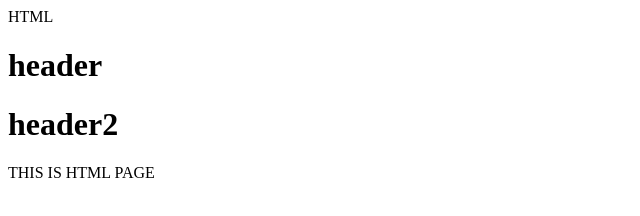
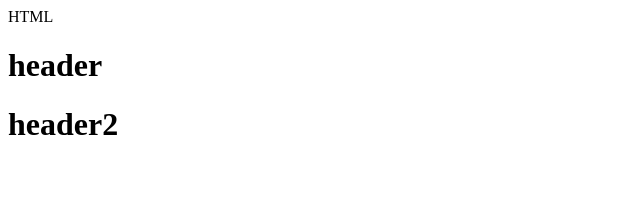
Before and after one commit to pannemsrujana/fresherbatch, a plain HTML site: page index.html in a window 1280 px wide. Shown: the whole page, without its empty margins (0-640 px from the left). Drawn offline with Linux system fonts and the light colour scheme.

Commit message:
Revert "fourth commit"
This reverts commit 60c4979a7e85faf38a8e0dbde2170a5832929e13.

```diff
--- a/index.html
+++ b/index.html
@@ -2,6 +2,5 @@
     <body>
         <h1>header</h1>
         <h1>header2</h1>
-        <P>THIS IS HTML PAGE</P>
     </body>
 </html>
```
